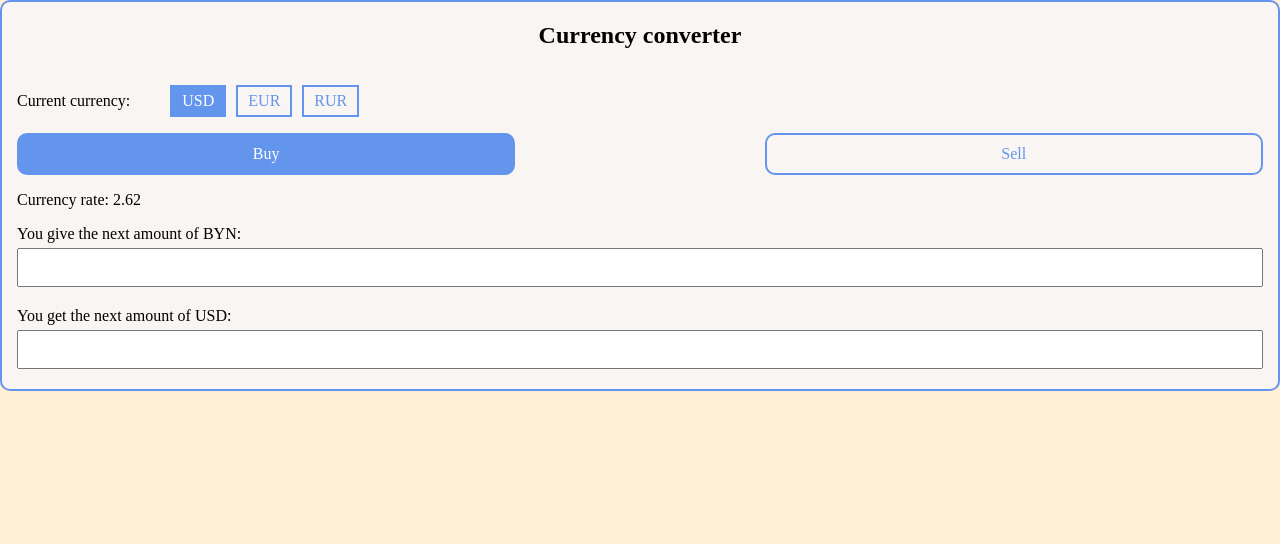
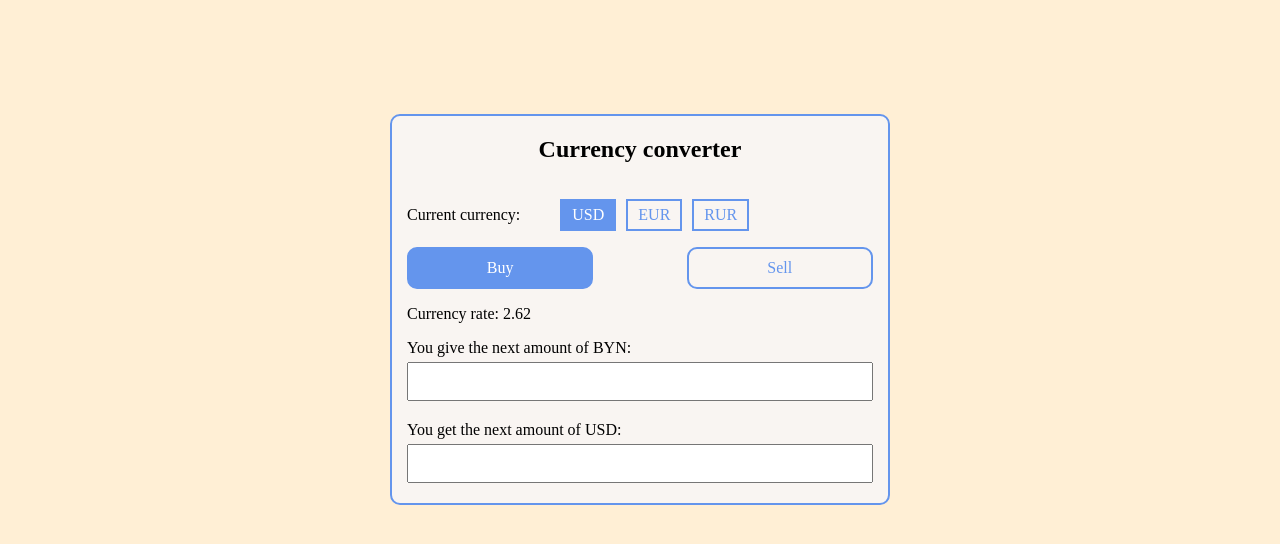
Before and after one commit to aivan3d66/currency-converter, a React (Create React App) app: page / in a window 1280 px wide. Shown: the top 544 px of the page. Built offline with nearby package versions, Linux system fonts and the light colour scheme.

Commit message:
add Wrapper, Container SC

```diff
--- a/src/App.tsx
+++ b/src/App.tsx
@@ -2,12 +2,25 @@ import React from 'react';
 import './App.css';
 import {currencyExchange} from './bll/dataLogic';
 import {CurrencyExContainer} from "./components/CurrencyExchange/CurrencyExContainer";
+import styled from 'styled-components';
+
+const Wrapper = styled.section`
+  padding: 4em;
+  background: papayawhip;
+`;
+const Container = styled.div`
+  min-width: 460px;
+  max-width: 500px;
+  margin: 50px auto 0 auto;
+`;
 
 function App() {
   return (
-    <div className="App">
-      <CurrencyExContainer store={currencyExchange}/>
-    </div>
+    <Wrapper>
+      <Container>
+        <CurrencyExContainer store={currencyExchange}/>
+      </Container>
+    </Wrapper>
   );
 }
 
```
